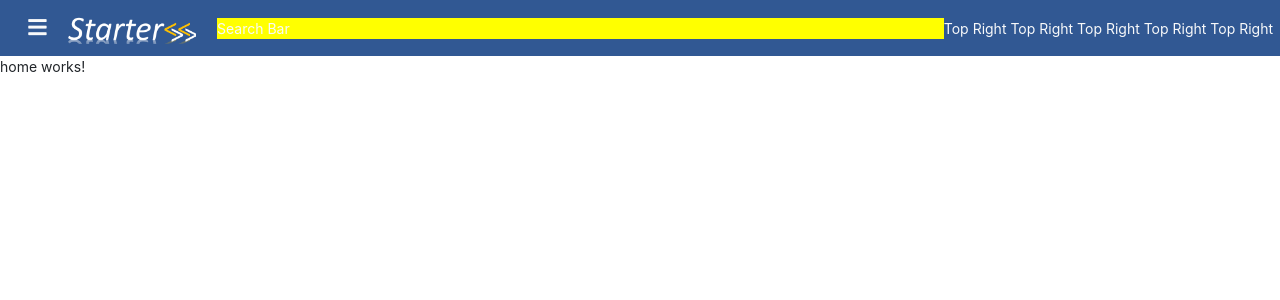
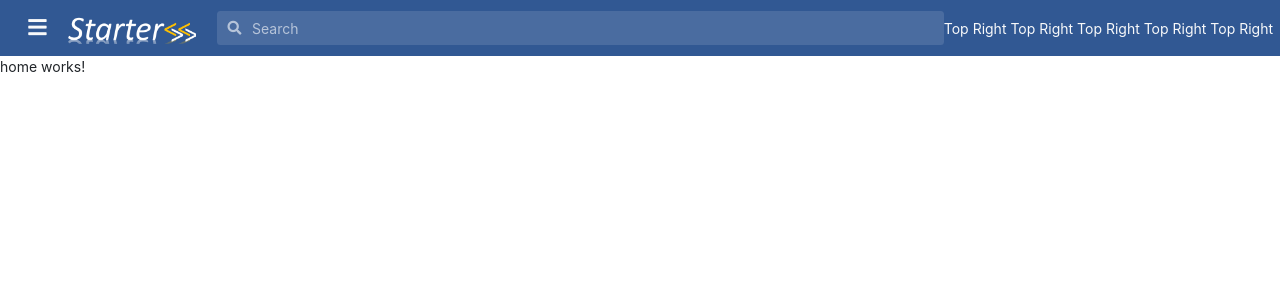
Before and after one commit to DerekJi/ngx-theme-starteroo, an Angular app: page / in a window 1280 px wide. Shown: the top 300 px of the page. Built offline with nearby package versions, Linux system fonts and the light colour scheme.

Commit message:
feat: #3. setup header searchbar (to be optimized)

```diff
--- a/src/app/layouts/header-container/header-container.component.html
+++ b/src/app/layouts/header-container/header-container.component.html
@@ -4,7 +4,7 @@
       <app-header-brand></app-header-brand>
     </div>
     <div class="search-bar">
-      Search Bar
+      <app-header-searchbar></app-header-searchbar>
     </div>
     <div class="top-right text-right">
       Top Right Top Right Top Right Top Right Top Right
--- a/src/app/layouts/header-container/header-container.component.scss
+++ b/src/app/layouts/header-container/header-container.component.scss
@@ -10,7 +10,6 @@
 
 .search-bar {
   flex: 1;
-  background-color: yellow;
 }
 
 .top-right {
--- /dev/null
+++ b/src/app/layouts/header-container/header-searchbar/header-searchbar.component.html
@@ -0,0 +1,7 @@
+<div class="input-group input-group-search dropdown w-100 rounded" [ngClass]="{ focus: focused}">
+  <div class="input-group-prepend rounded-left">
+    <span class="input-group-text"><span class="oi oi-magnifying-glass"></span></span>
+  </div>
+  <input type="text" class="form-control" aria-label="Search" placeholder="Search"
+      (focus)="focused = true" (blur)="focused = false">
+</div>
--- /dev/null
+++ b/src/app/layouts/header-container/header-searchbar/header-searchbar.component.scss
@@ -0,0 +1,86 @@
+.input-group {
+  position: relative;
+  display: flex;
+  flex-wrap: wrap;
+  align-items: stretch;
+  width: 100%;
+}
+.input-group:not(.input-group-alt) .input-group-prepend .input-group-text {
+  padding-right: 1px;
+}
+.focus .input-group-prepend {
+  background-color: #fff;
+  & .oi-magnifying-glass:before {
+    color: #363642;
+  }
+
+}
+.input-group:not(.input-group-alt) .form-control, .input-group:not(.input-group-alt) .input-group-text {
+  border: 0;
+  background-color: transparent;
+  box-shadow: none;
+  &:focus {
+    background-color: #fff;
+  }
+}
+.input-group-text {
+  color: hsla(0,0%,100%,.6);
+}
+.input-group-text>.oi {
+  top: 0;
+}
+.input-group {
+  border-color: transparent;
+}
+.input-group-search {
+  background-color: hsla(0,0%,100%,.12);
+}
+.oi {
+  position: relative;
+  top: 1px;
+  display: inline-block;
+  speak: none;
+  font-family: Icons;
+  font-style: normal;
+  font-weight: 400;
+  line-height: 1;
+  -webkit-font-smoothing: antialiased;
+  -moz-osx-font-smoothing: grayscale;
+}
+
+.oi:empty:before {
+  width: 1em;
+  text-align: center;
+  box-sizing: content-box;
+}
+.oi-magnifying-glass:before {
+  content: '\f002';
+  font-weight: 900;
+  font-family: "Font Awesome 5 Free";
+}
+.input-group-search:not(.focus) .form-control,
+.input-group-search:not(.focus) .form-control::placeholder,
+.input-group-search:not(.focus) .input-group-text {
+  color: hsla(0,0%,100%,.6);
+}
+.input-group-search, .input-group-search.focus {
+  box-shadow: none;
+  &:focus {
+    outline-color: #346cb0;
+  }
+  &:focus {
+    outline: -webkit-focus-ring-color auto 1px;
+    outline-color: -webkit-focus-ring-color;
+    outline-style: auto;
+    outline-width: 1px;
+  }
+
+}
+
+.form-control:focus {
+  color: #363642;
+  background-color: #fff;
+  border-color: #346cb0;
+  outline: 0;
+  box-shadow: 0 0 0 1px #346cb0;
+}
--- /dev/null
+++ b/src/app/layouts/header-container/header-searchbar/header-searchbar.component.ts
@@ -0,0 +1,17 @@
+import { Component, OnInit } from '@angular/core';
+
+@Component({
+  selector: 'app-header-searchbar',
+  templateUrl: './header-searchbar.component.html',
+  styleUrls: ['./header-searchbar.component.scss']
+})
+export class HeaderSearchbarComponent implements OnInit {
+
+  focused: boolean = false;
+
+  constructor() { }
+
+  ngOnInit() {
+  }
+
+}
--- a/src/app/layouts/layouts.module.ts
+++ b/src/app/layouts/layouts.module.ts
@@ -2,12 +2,14 @@
 import { CommonModule } from '@angular/common';
 import { HeaderContainerComponent } from './header-container/header-container.component';
 import { HeaderBrandComponent } from './header-container/header-brand/header-brand.component';
+import { HeaderSearchbarComponent } from './header-container/header-searchbar/header-searchbar.component';
 
 
 @NgModule({
   declarations: [
     HeaderContainerComponent,
     HeaderBrandComponent,
+    HeaderSearchbarComponent,
   ],
   exports: [
     HeaderContainerComponent,
--- a/src/styles/app/common.scss
+++ b/src/styles/app/common.scss
@@ -12,6 +12,7 @@
 html, body {
   height: 100%;
   font-size: 14px;
+  font-family: -apple-system,BlinkMacSystemFont,Fira Sans,Helvetica Neue,Apple Color Emoji,sans-serif;
 }
 
 .page-wrap {
```
Also changed, not shown: 1 other file (tests, documents, lock files or other folders).
